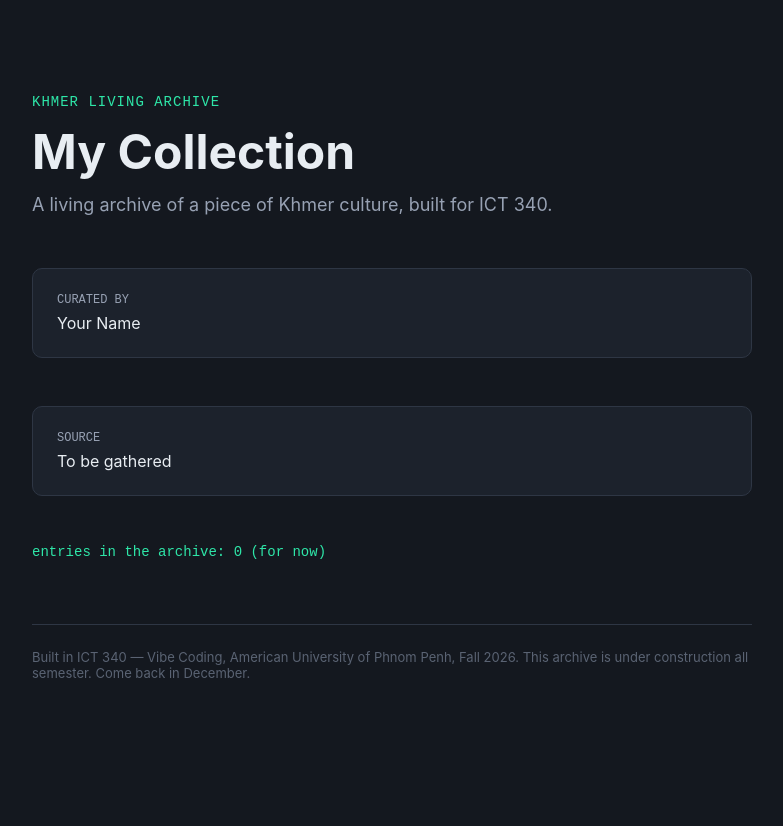
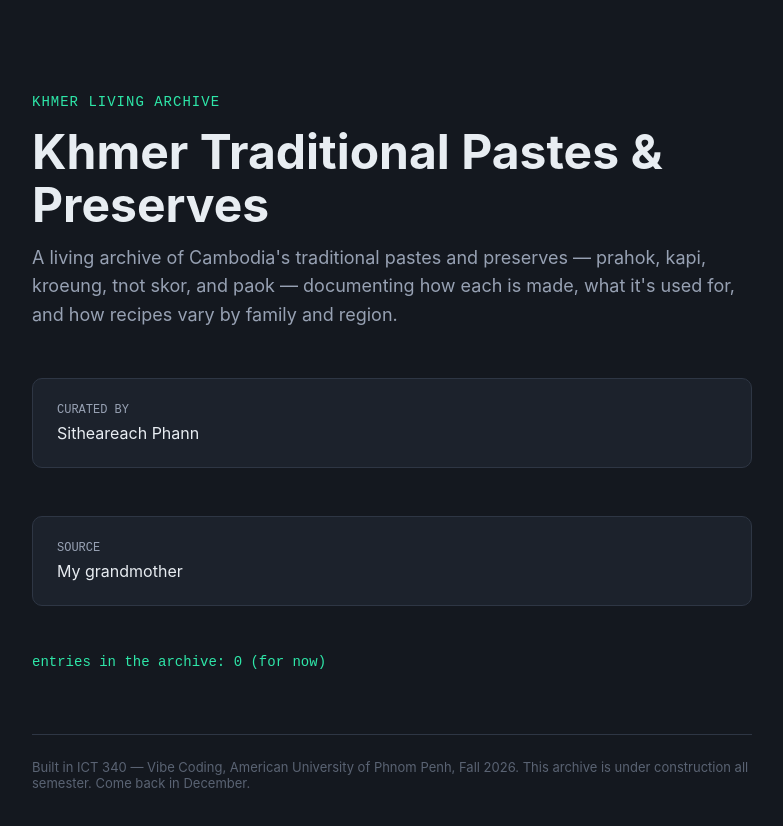
Before and after one commit to Reach488/Vibe-coding-Khmer-preserve-, a Next.js app: page / in a window 1280 px wide. Shown: the top 826 px of the page, without its empty margins (248-1031 px from the left). Before the commit the page ends 800 px from the top, so only its background shows below. Built offline with nearby package versions, Linux system fonts and the light colour scheme.

Commit message:
Lab 1: set archive identity in collection.config.js

```diff
--- a/collection.config.js
+++ b/collection.config.js
@@ -8,16 +8,17 @@
 
 const collection = {
   // What does your archive collect? e.g. "Khmer Proverbs"
-  name: "My Collection",
+  name: "Khmer Traditional Pastes & Preserves",
 
   // One sentence: what is this archive, and why does it matter?
-  description: "A living archive of a piece of Khmer culture, built for ICT 340.",
+  description:
+    "A living archive of Cambodia's traditional pastes and preserves — prahok, kapi, kroeung, tnot skor, and paok — documenting how each is made, what it's used for, and how recipes vary by family and region.",
 
   // Who is building this archive? Your name, as you want it shown.
-  curator: "Your Name",
+  curator: "Sitheareach Phann",
 
   // Where does your knowledge come from? A person, a place, a community.
-  source: "To be gathered",
+  source: "My grandmother",
 };
 
 export default collection;
```
